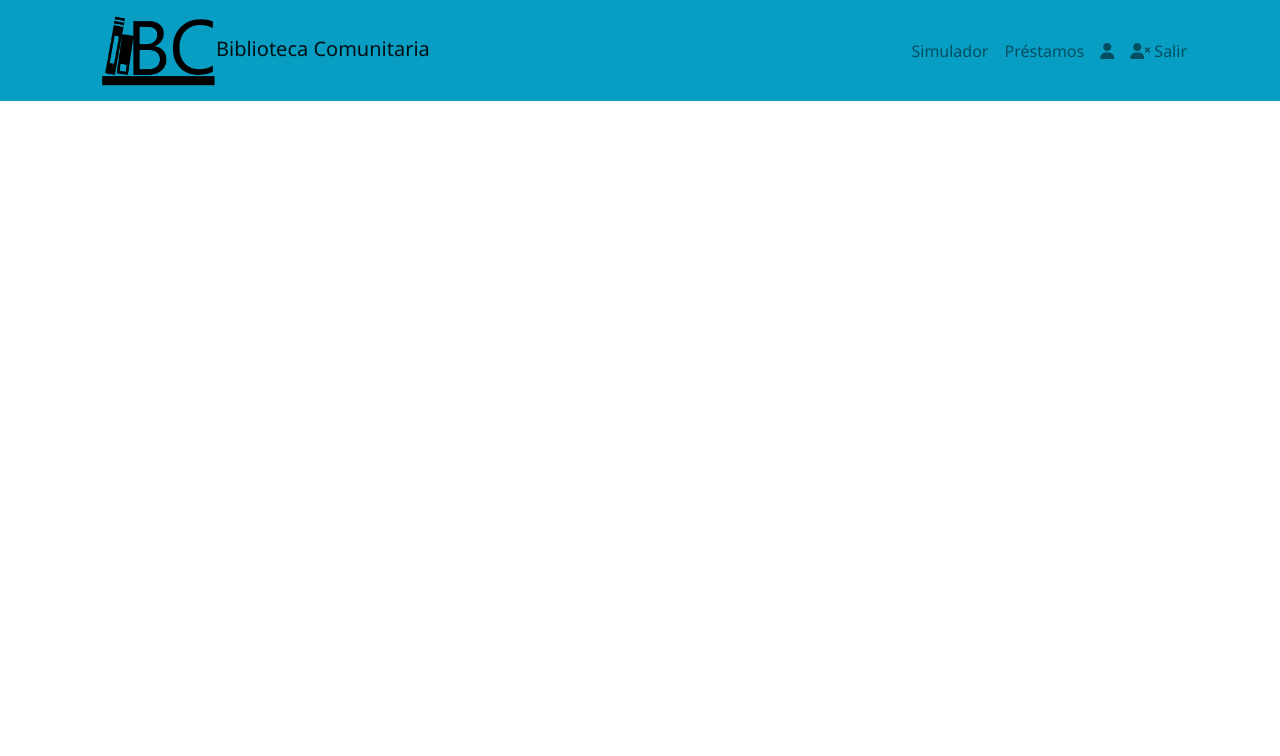
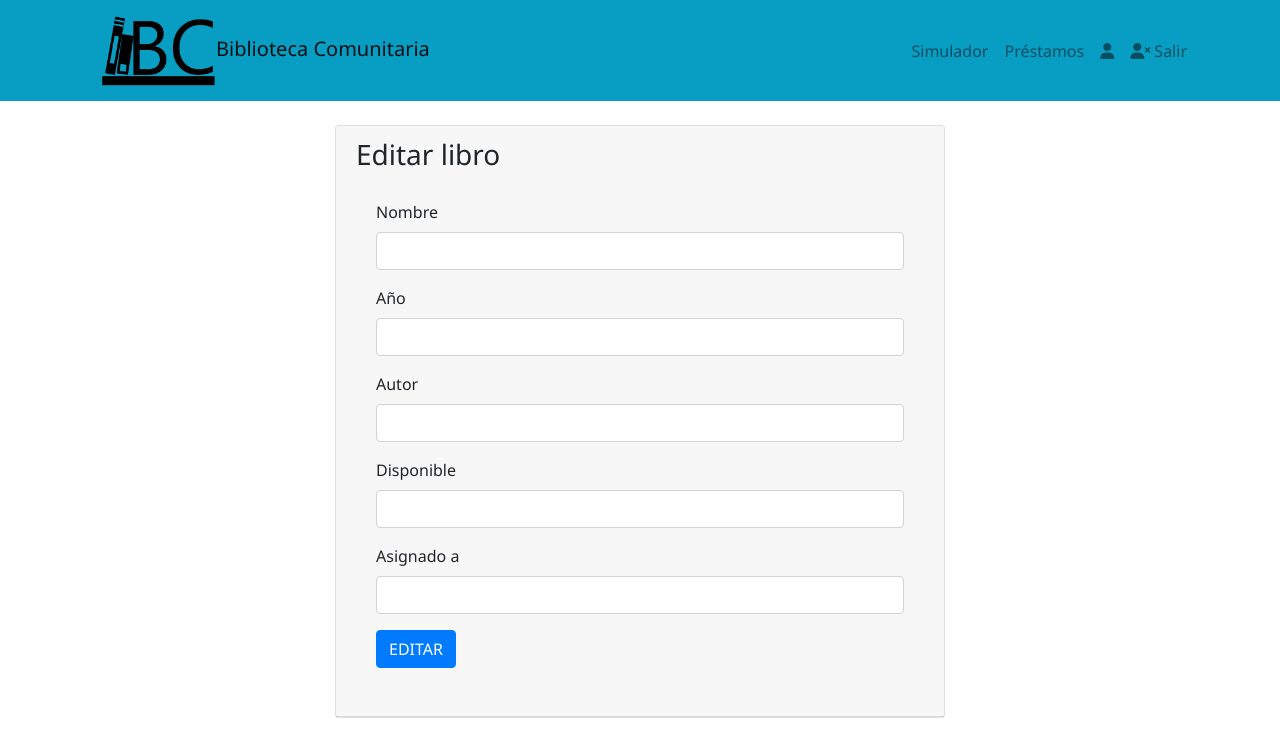
Before and after one commit to sebastianbarreram/Equipo2-Ciclo4, a React (Create React App) app in the folder App Biblioteca/frontend/: page /editar/1 in a window 1280 px wide. Shown: the top 756 px of the page. Built offline with nearby package versions, Linux system fonts and the light colour scheme; no server answers; sample sign-in values are in the browser's storage.

Commit message:
Edit books db

```diff
--- a/App Biblioteca/frontend/src/App.js
+++ b/App Biblioteca/frontend/src/App.js
@@ -1,15 +1,41 @@
 import React from 'react';
-import {BrowserRouter as Router,Route} from  'react-router-dom';
+import { BrowserRouter as Router, Route, Redirect } from 'react-router-dom';
 import './App.css';
 import Header from './components/Header'
 import Login from './components/Login'
-import Prestamos from './components/Prestamos';
+import Prestamos from './components/Prestamos'
 import Registro from './components/Registro';
 import User from './components/User';
 import Actualizar from "./components/Actualizar";
 import Paginainicio from './components/Paginainicio';
 import Simulador from './components/Simulador';
 
+
+const estaAutenticado = () => {
+
+  const token = sessionStorage.getItem('token')
+  if (token) {
+
+    return true
+
+  }
+  else {
+
+    return false
+
+  }
+}
+const MyRoute = (props) => {
+  return estaAutenticado() ? <Route{...props} /> : <Redirect to='/' />
+
+
+}
+
+// const PublicRoute = (props) => {
+//   return estaAutenticado() ? <Redirect to='/' /> : <Route{...props} />
+
+
+// }
 
 
 
@@ -18,15 +44,15 @@ import Simulador from './components/Simulador';
 function App() {
   return (
     <Router>
-      <Header/>
+      <Header />
 
-      <Route path='/' exact component={Paginainicio}/>
-      <Route path='/iniciosesion' exact component={Login}/>
-      <Route path='/simulador' exact component={Simulador}/>
-      <Route path='/registrar' exact component={Registro}/>
-      <Route path='/prestamos' exact component={Prestamos}/>
-      <Route path='/usuario' exact component={User}/>
-      <Route path='/editar' exact component={Actualizar}/>
+      <MyRoute path='/' exact component={Paginainicio} />
+      <Route path='/iniciosesion' exact component={Login} />
+      <Route path='/simulador' exact component={Simulador} />
+      <Route path='/registrar' exact component={Registro} />
+      <Route path='/prestamos' exact component={Prestamos} />
+      <Route path='/usuario' exact component={User} />
+      <MyRoute path='/editar/:id' exact component={Actualizar} />
 
 
     </Router>
--- a/App Biblioteca/frontend/src/components/Actualizar.jsx
+++ b/App Biblioteca/frontend/src/components/Actualizar.jsx
@@ -9,25 +9,32 @@ export default function Actualizar(props) {
     const [name, setName] = useState('')
     const [author, setAuthor] = useState('')
     const [year, setYear] = useState('')
+    const [available, setAvailable] = useState('')
+    const [assign, setAssign] = useState('')
+
+
 
     useEffect(() => {
-        // obtenerLibro()
+        obtenerLibro()
 
     }, [])
 
 
-    // const obtenerLibro = async () => {
-    //     const id = props.match.params.id
-    //     const token = sessionStorage.getItem('token')
-    //     const respuesta = await Axios.get('/book/listar/' + id, {
-    //         headers: { 'autorizacion': token }
-    //     })
-    //     console.log(respuesta.data)
-    //     setName(respuesta.data.name)
-    //     setYear(respuesta.data.year)
-    //     setAuthor(respuesta.data.author)
-
-    // }
+    const obtenerLibro = async () => {
+        const id = props.match.params.id
+        console.log(id)
+        console.log(id)
+        const token = sessionStorage.getItem('token')
+        const respuesta = await Axios.get('/book/listar/' + id, {
+            headers: { 'autorizacion': token }
+        })
+        console.log(respuesta.data)
+        setName(respuesta.data.name)
+        setYear(respuesta.data.year)
+        setAuthor(respuesta.data.author)
+        setAvailable(respuesta.data.available)
+        setAssign(respuesta.data.assign)
+    }
 
 
 
@@ -36,10 +43,13 @@ export default function Actualizar(props) {
         e.preventDefault();
         const id = props.match.params.id
         const token = sessionStorage.getItem('token')
+
         const libro = {
             name,
             year,
             author,
+            available,
+            assign
         }
 
         const respuesta = await Axios.put('/book/actualizar/' + id, libro, {
@@ -72,18 +82,29 @@ export default function Actualizar(props) {
                         <form onSubmit={actualizar}>
                             <div className="form-group">
                                 <label >Nombre</label>
-                                <input type="text" className='form-control required' onChange={(e) => setName(e.target.value)} />
+                                <input type="text" className='form-control required' onChange={(e) => setName(e.target.value)} value={name} />
                             </div>
 
                             <div className="form-group">
                                 <label >Año</label>
-                                <input type="text" className='form-control required' onChange={(e) => setYear(e.target.value)} />
+                                <input type="text" className='form-control required' onChange={(e) => setYear(e.target.value)} value={year} />
                             </div>
 
                             <div className="form-group">
                                 <label >Autor</label>
-                                <input type="text" className='form-control required' onChange={(e) => setAuthor(e.target.value)} />
+                                <input type="text" className='form-control required' onChange={(e) => setAuthor(e.target.value)} value={author} />
                             </div>
+
+                            <div className="form-group">
+                                <label >Disponible</label>
+                                <input type="text" className='form-control required' onChange={(e) => setAvailable(e.target.value)} value={available} />
+                            </div>
+
+                            <div className="form-group">
+                                <label >Asignado a</label>
+                                <input type="text" className='form-control required' onChange={(e) => setAssign(e.target.value)} value={assign} />
+                            </div>
+
 
                             <div className="form-group">
                                 <button className='btn btn-primary' type='submit'>EDITAR</button>
--- a/App Biblioteca/frontend/src/components/Prestamos.jsx
+++ b/App Biblioteca/frontend/src/components/Prestamos.jsx
@@ -20,8 +20,6 @@ export default function Prestamos() {
         obtenerLibros()
 
         if (sessionStorage.getItem('administrador') === 'true') {
-
-            console.log("Entra al if true 2")
             setAdmininistrador(true)
         }
 
@@ -173,10 +171,11 @@ export default function Prestamos() {
                                                 <thead className='thead-dark'>
                                                     <tr>
                                                         <th scope="col">#</th>
-                                                        <th scope="col">NOMBRE</th>
-                                                        <th scope="col">AUTOR</th>
-                                                        <th scope="col">AÑO</th>
-                                                        <th scope="col">OPCIONES</th>
+                                                        <th scope="col">Nombre</th>
+                                                        <th scope="col">Autor</th>
+                                                        <th scope="col">Año</th>
+                                                        <th scope="col">Disponible</th>
+                                                        <th scope="col">Opciones</th>
 
                                                     </tr>
 
@@ -190,9 +189,15 @@ export default function Prestamos() {
                                                                 <td>{libro.name}</td>
                                                                 <td>{libro.author}</td>
                                                                 <td>{libro.year}</td>
+                                                                {
+                                                                    libro.available ?
+                                                                        <td>Si</td>
+                                                                        :
+                                                                        <td>No</td>
+                                                                }
 
                                                                 <td>
-                                                                    <Link className='btn btn-warning mr-1' to={'/editar/' + libro._id}>EDITAR</Link>
+                                                                    <Link className='btn btn-warning mr-1' to={'/editar/' + libro._id} >EDITAR</Link>
                                                                     <button className='btn btn-danger mr-1' onClick={() => eliminar(libro._id)}>ELIMINAR</button>
                                                                 </td>
 
@@ -323,6 +328,7 @@ export default function Prestamos() {
                                                         <th scope="col">Nombre</th>
                                                         <th scope="col">Autor</th>
                                                         <th scope="col">Año</th>
+                                                        <th scope="col">Disponible</th>
                                                     </tr>
                                                 </thead>
                                                 <tbody>
@@ -334,6 +340,15 @@ export default function Prestamos() {
                                                                 <td>{libro.name}</td>
                                                                 <td>{libro.author}</td>
                                                                 <td>{libro.year}</td>
+
+                                                                {
+                                                                    libro.available ?
+                                                                        <td>Si</td>
+                                                                        :
+                                                                        <td>No</td>
+                                                                }
+
+
                                                             </tr>
                                                         ))
                                                     }
```
